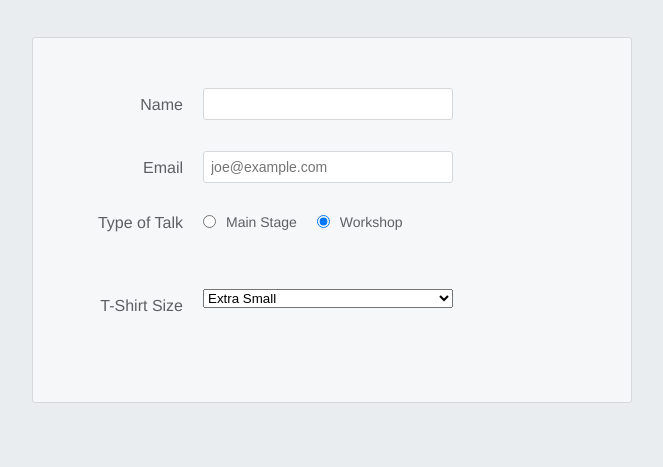
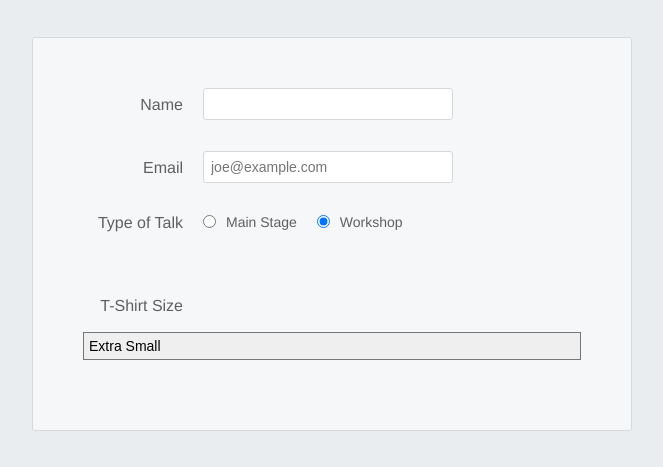
Before and after one commit to lxpan/odin-fullstack-js, a plain HTML site: page intermediate_html/forms/html_forms_tutorial/speaker-submission.html in a window 1280 px wide. Shown: the part 225-692 px from the top of the page, without its empty margins (308-971 px from the left). Drawn offline with Linux system fonts and the light colour scheme.

Commit message:
Style dropdown

```diff
--- a/intermediate_html/forms/html_forms_tutorial/styles.css
+++ b/intermediate_html/forms/html_forms_tutorial/styles.css
@@ -145,3 +145,10 @@ body {
 .legacy-form-row input[type="radio"] {
     float: left;
 }
+
+.form-row select {
+    width: 100%;
+    padding: 5px;
+    font-size: 14px;
+    -webkit-appearance: none;
+}
```
